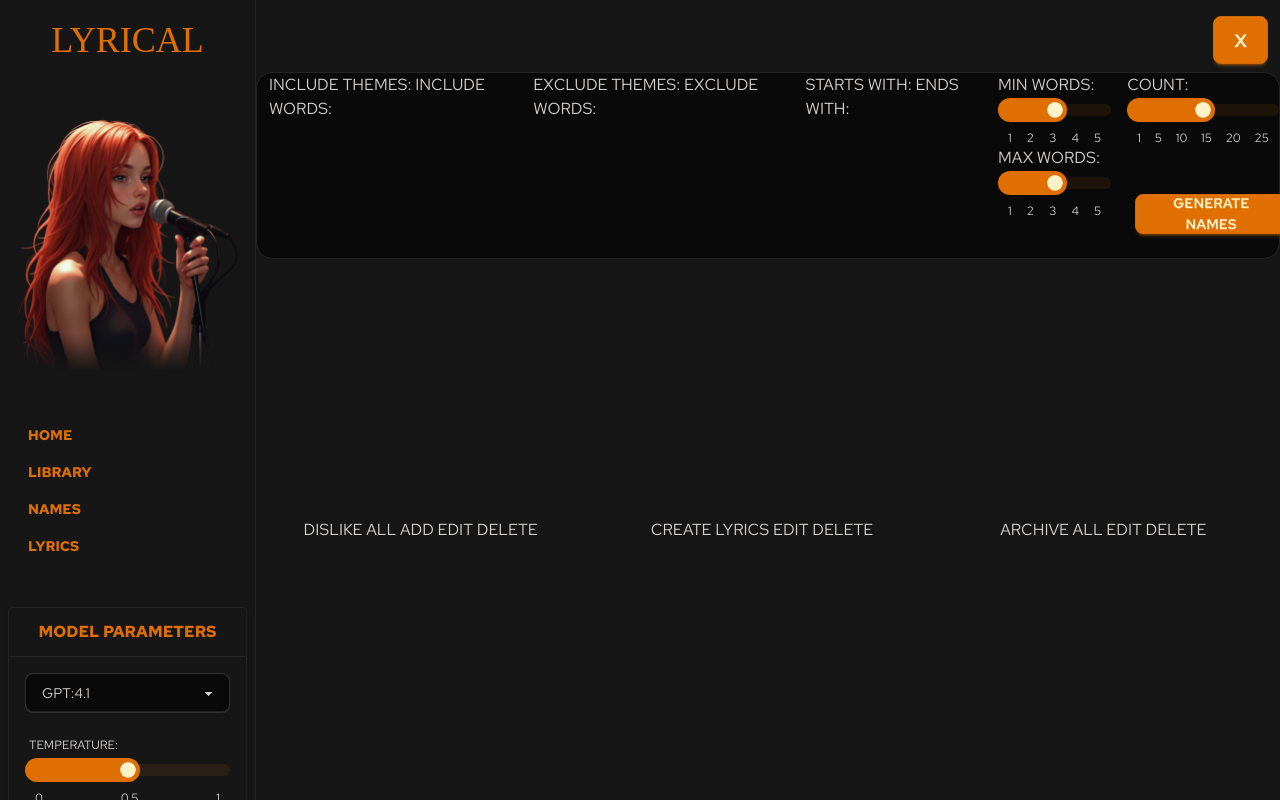
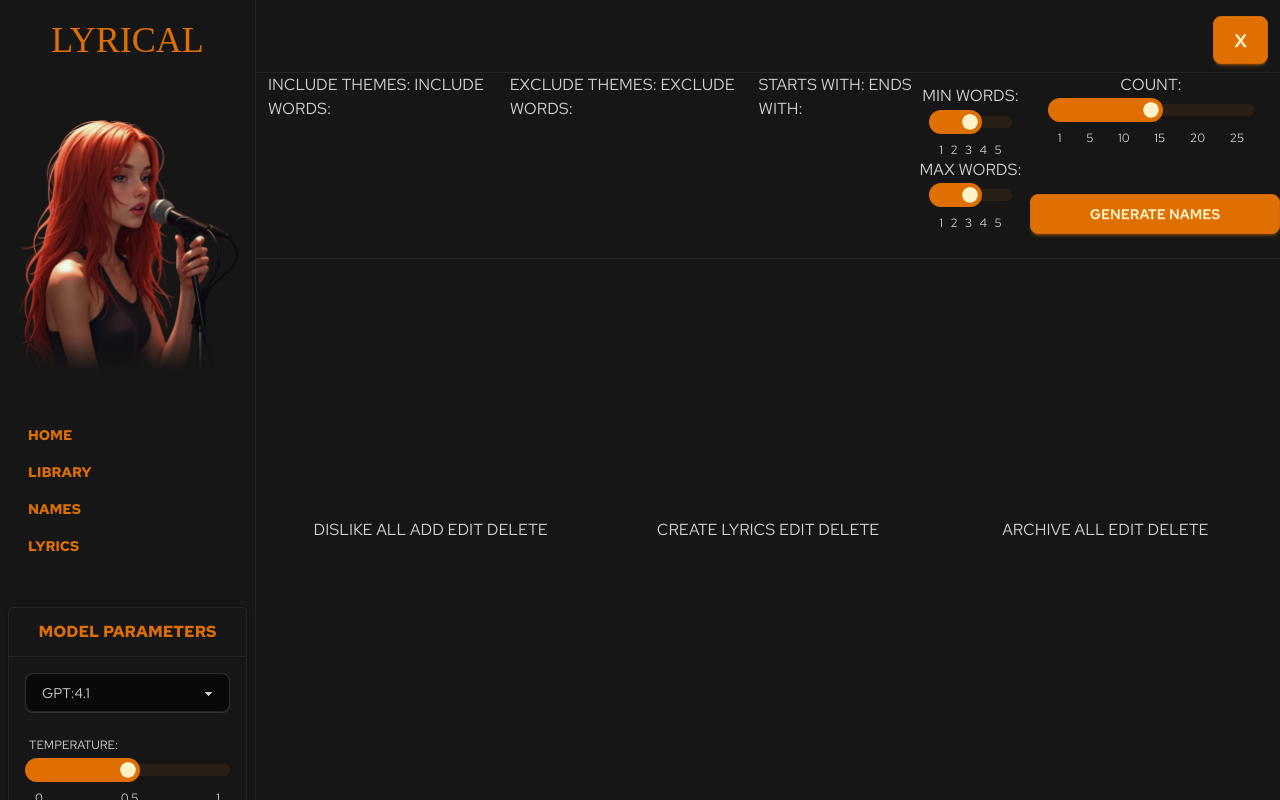
Before and after one commit to no-garlic/lyrical, a Django app: template lyrical/templates/lyrical/names.html in a window 1280 px wide. Run offline with Django 3.2, Linux system fonts and the light colour scheme; the template is opened without the code that fills it: values that come from a table or form of the project are taken from there, others are empty; data comes from the database, SQL or seed files in the repository; both versions use the stored data as it was after the commit; style sheets or scripts are compiled from the project's sources; parts of the project's set-up code (start-up, migrations or seed data) failed here and were passed over; some web fonts are replaced.

Commit message:
Refactor layout in names.html and base_columns_4_top.html: update splitter IDs for resizable panels and enhance styling for better organization and usability.

```diff
--- a/lyrical/static/lyrical/script/page_names_main.js
+++ b/lyrical/static/lyrical/script/page_names_main.js
@@ -70,14 +70,14 @@ function setupResizeElements() {
     // make the second panel splitter resizable
     makeHorizontallyResizable(
         document.getElementById('panel3'),
-        document.getElementById('splitter1'),
+        document.getElementById('splitter2'),
         document.getElementById('panel2')
     );
 
     // make the third panel splitter resizable
     makeHorizontallyResizable(
         document.getElementById('panel4'),
-        document.getElementById('splitter2'),
+        document.getElementById('splitter3'),
         document.getElementById('panel3')
     );
 }
--- a/lyrical/templates/lyrical/base_columns_4_top.html
+++ b/lyrical/templates/lyrical/base_columns_4_top.html
@@ -14,6 +14,9 @@
         <!-- Bottom Section: 3 Columns -->
         <div class="flex flex-row w-full flex-1 min-h-0 overflow-hidden">
 
+            <!-- Splitter 1 -->
+            <div class="splitter bg-transparent w-[12px] shrink-0" id="splitter1" style="cursor: col-resize;"></div>
+
             <!-- Panel 2 (Resizable) -->
             <div id="panel2" class="flex-1 py-3 flex justify-center items-center overflow-hidden">
                 <div class="h-full w-full flex items-center justify-center">
@@ -23,7 +26,7 @@
             </div>
 
             <!-- Splitter 1 -->
-            <div class="splitter bg-transparent w-[12px] shrink-0" id="splitter1" style="cursor: col-resize;"></div>
+            <div class="splitter bg-transparent w-[12px] shrink-0" id="splitter2" style="cursor: col-resize;"></div>
 
             <!-- Panel 3 (Resizable) -->
             <div id="panel3" class="flex-1 py-3 flex justify-center items-center overflow-hidden">
@@ -34,7 +37,7 @@
             </div>
 
             <!-- Splitter 2 -->
-            <div class="splitter bg-transparent w-[12px] shrink-0" id="splitter2" style="cursor: col-resize;"></div>
+            <div class="splitter bg-transparent w-[12px] shrink-0" id="splitter3" style="cursor: col-resize;"></div>
 
             <!-- Panel 4 (Resizable) -->
             <div id="panel4" class="flex-1 py-3 pr-3 flex justify-center items-center overflow-hidden">
--- a/lyrical/templates/lyrical/names.html
+++ b/lyrical/templates/lyrical/names.html
@@ -11,7 +11,7 @@
     <div class="w-full">
 
         <!-- Content Section-->
-        <div class="card bg-base-100 border border-base-300 flex flex-row w-full">
+        <div class="bg-base-200 border-y border-base-300 flex flex-row w-full">
 
             <!-- Column -->
             <div class="flex-grow pl-3 mb-4">
@@ -53,11 +53,11 @@
             </div>
 
             <!-- Column -->
-            <div class="flex-grow pl-4 mb-4">
+            <div class="flex-grow flex flex-col items-center justify-center mb-4">
                 <c-input-label>
                     MIN WORDS:
                 </c-input-label>
-                <div class="max-w-2xs">
+                <div class="w-[80%] max-w-xs">
                     <input id="input-min-words" type="range" min="1" max="5" value="{{ user.song_name_length_min }}" class="range range-primary" step="1" />
                     <div class="flex justify-between px-2.5 mt-2 text-xs">
                         <span>1</span>
@@ -71,7 +71,7 @@
                 <c-input-label>
                     MAX WORDS:
                 </c-input-label>
-                <div class="max-w-2xs">
+                <div class="w-[80%] max-w-xs">
                     <input id="input-max-words" type="range" min="1" max="5" value="{{ user.song_name_length_max }}" class="range range-primary" step="1" />
                     <div class="flex justify-between px-2.5 mt-2 text-xs">
                         <span>1</span>
@@ -84,12 +84,12 @@
             </div>
 
             <!-- Column -->
-            <div class="flex-grow pl-4 mb-4">
+            <div class="flex-grow flex flex-col items-center justify-center mb-4">
 
                 <c-input-label>
                     COUNT:
                 </c-input-label>
-                <div class="w-full max-w-xs">
+                <div class="w-[80%] max-w-xs">
                     <input id="input-count" type="range" min="1" max="25" value="{{ user.song_name_gen_count }}" class="range range-primary" step="1" />
                     <div class="flex justify-between px-2.5 mt-2 text-xs">
                         <span>1</span>
@@ -103,14 +103,13 @@
 
 
                 <div class="w-full text-center pt-11">
-                    <a class="btn btn-md btn-wide mt-1 mb-2 ml-2 btn-primary" id="btn-generate-song-names">
+                    <a class="btn btn-md w-[250px] mt-1 mb-2 ml-2 btn-primary" id="btn-generate-song-names">
                         GENERATE NAMES
                     </a>
-                    <a class="btn btn-md btn-wide mt-1 mb-2 ml-2 btn-primary" id="btn-generating-song-names">
-                        PLEASE WAIT...
+                    <a class="btn btn-md w-[250px] mt-1 mb-2 ml-2 btn-primary" id="btn-generating-song-names">
+                        <span class="loading loading-spinner"></span>PLEASE WAIT...
                     </a>
                 </div>
-
 
             </div>
         </div>
```
Also changed, not shown: db.sqlite3.
